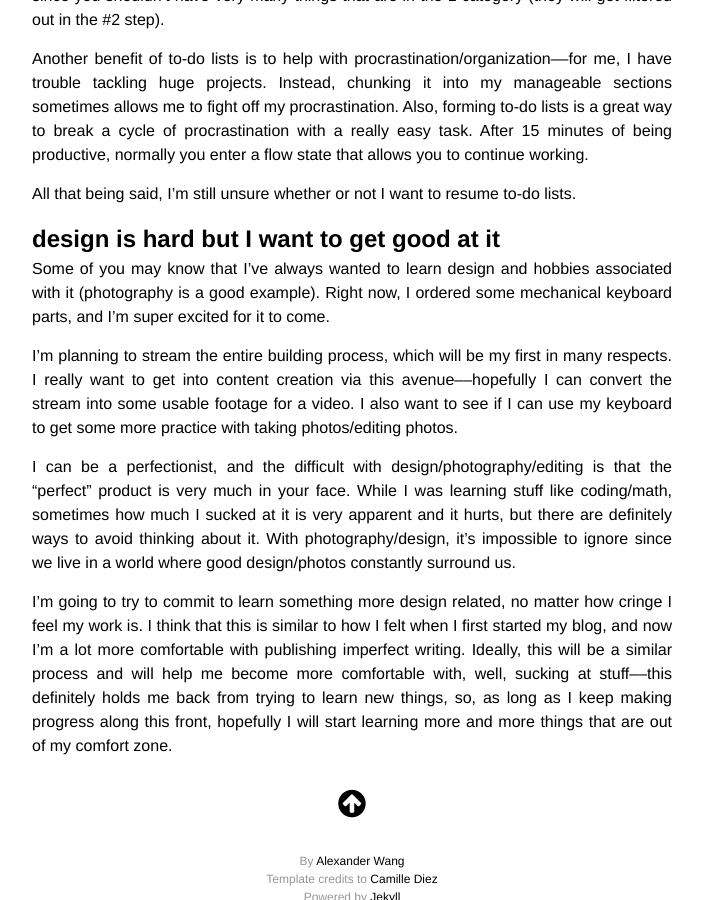
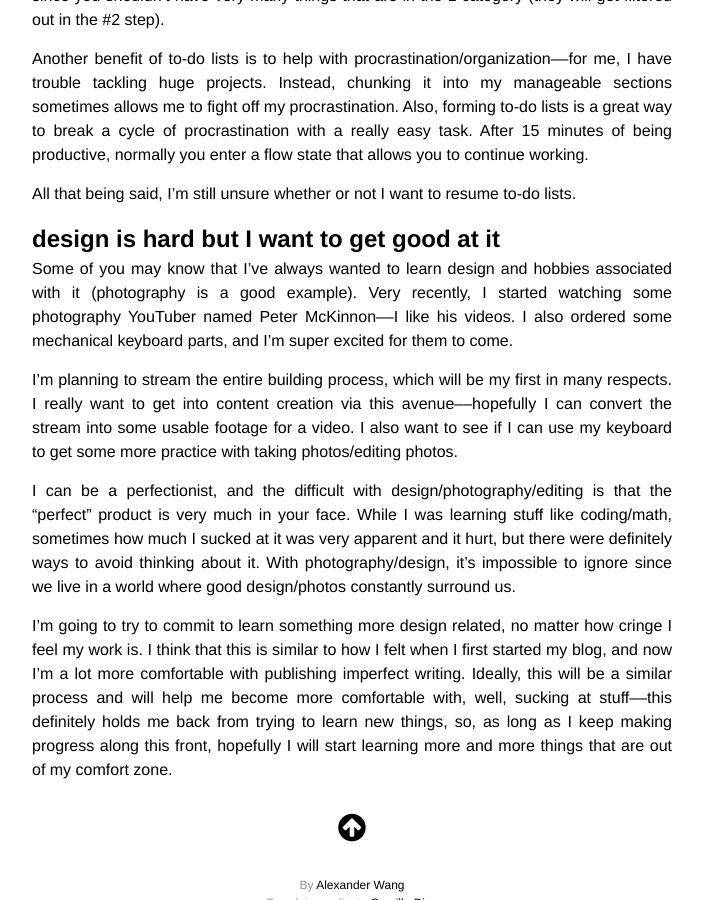
Before and after one commit to alexjwang/personal-blog, a Jekyll site: the page built from _posts/2020-10-22-difficult-design.markdown, in a window 1280 px wide and 900 px high, scrolled down 1412 px. Shown: the whole window, without its empty margins (288-991 px from the left). Built offline with Jekyll 4.4.1, drawn with Linux system fonts in a browser that asks for light colours; nearby versions of some CDN libraries.

```diff
--- a/_posts/2020-10-22-difficult-design.markdown
+++ b/_posts/2020-10-22-difficult-design.markdown
@@ -37,10 +37,10 @@ Another benefit of to-do lists is to help with procrastination/organization–
 All that being said, I'm still unsure whether or not I want to resume to-do lists.
 
 ## design is hard but I want to get good at it
-Some of you may know that I've always wanted to learn design and hobbies associated with it (photography is a good example). Right now, I ordered some mechanical keyboard parts, and I'm super excited for it to come.
+Some of you may know that I've always wanted to learn design and hobbies associated with it (photography is a good example). Very recently, I started watching some photography YouTuber named Peter McKinnon––I like his videos. I also ordered some mechanical keyboard parts, and I'm super excited for them to come.
 
 I'm planning to stream the entire building process, which will be my first in many respects. I really want to get into content creation via this avenue––hopefully I can convert the stream into some usable footage for a video. I also want to see if I can use my keyboard to get some more practice with taking photos/editing photos.
 
-I can be a perfectionist, and the difficult with design/photography/editing is that the "perfect" product is very much in your face. While I was learning stuff like coding/math, sometimes how much I sucked at it is very apparent and it hurts, but there are definitely ways to avoid thinking about it. With photography/design, it's impossible to ignore since we live in a world where good design/photos constantly surround us.
+I can be a perfectionist, and the difficult with design/photography/editing is that the "perfect" product is very much in your face. While I was learning stuff like coding/math, sometimes how much I sucked at it was very apparent and it hurt, but there were definitely ways to avoid thinking about it. With photography/design, it's impossible to ignore since we live in a world where good design/photos constantly surround us.
 
 I'm going to try to commit to learn something more design related, no matter how cringe I feel my work is. I think that this is similar to how I felt when I first started my blog, and now I'm a lot more comfortable with publishing imperfect writing. Ideally, this will be a similar process and will help me become more comfortable with, well, sucking at stuff––this definitely holds me back from trying to learn new things, so, as long as I keep making progress along this front, hopefully I will start learning more and more things that are out of my comfort zone.
```
Also changed, not shown: _posts/2020-11-15-nice-mornings.markdown (added, +16 -0 lines).
